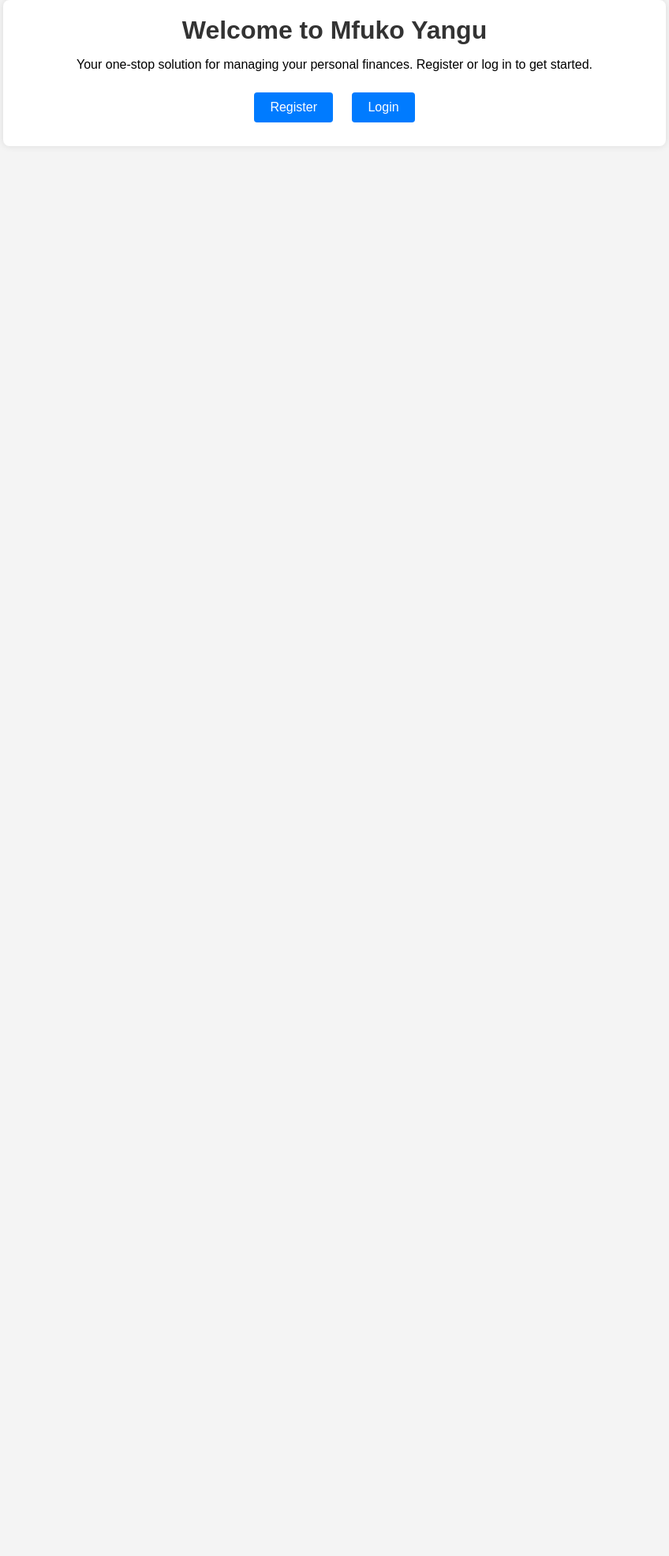
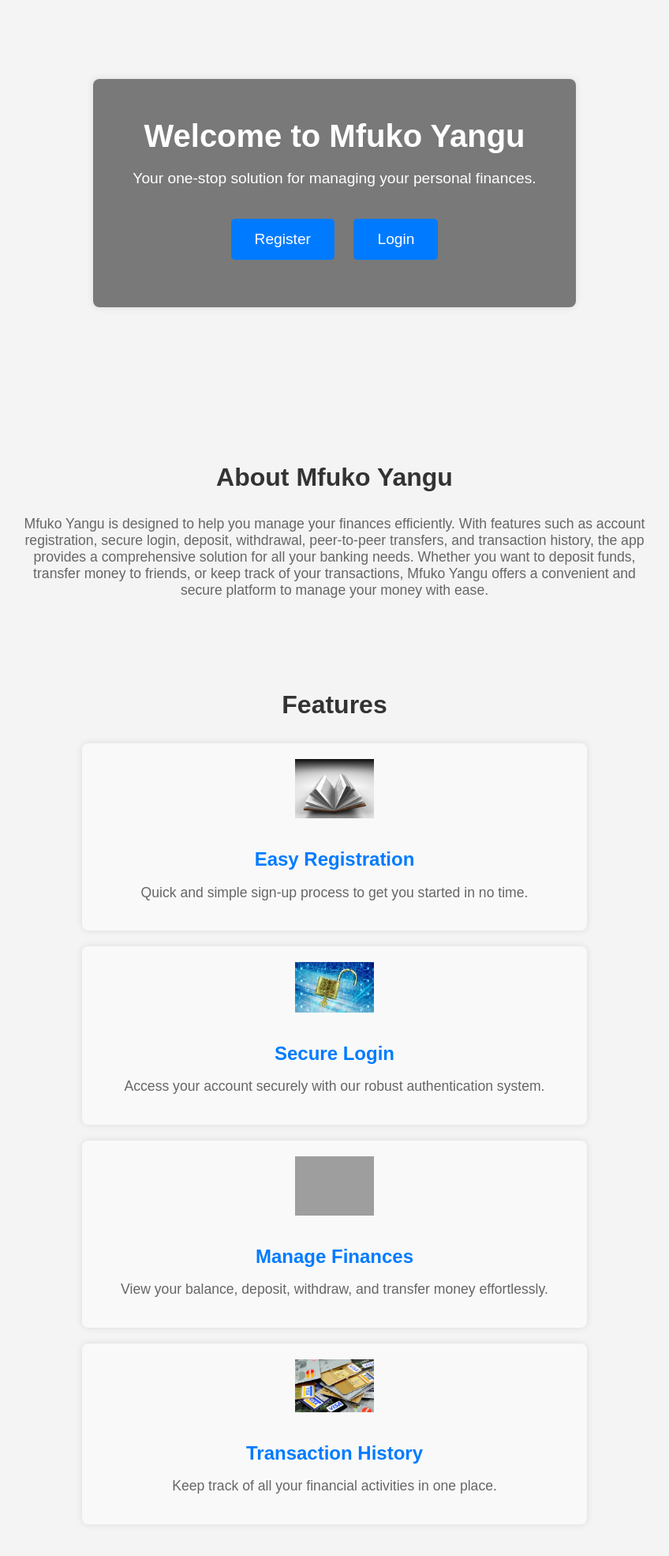
Before and after one commit to fadhilijane/Mfuko_Yangu, a Flask app: page / in a window 1280 px wide. Shown: the whole page at 79% size, without its empty margins (216-1064 px from the left). Before the commit the page ends 155 px from the top, so only its background shows below. Run offline with Flask 3, Linux system fonts and the light colour scheme; grey boxes are pictures that could not be loaded.

Commit message:
deploying app

```diff
--- /dev/null
+++ b/static/landing.css
@@ -0,0 +1,101 @@
+body {
+    font-family: Arial, sans-serif;
+    margin: 0;
+    padding: 0;
+    background-color: #f4f4f4;
+}
+
+.landing-container {
+    text-align: center;
+}
+
+.landing-header {
+    background-image: url('{{ url_for('static', filename='images/background.jpg') }}');
+    background-size: cover;
+    background-position: center;
+    color: #fff;
+    padding: 100px 20px;
+    position: relative;
+}
+
+.landing-header .overlay {
+    background-color: rgba(0, 0, 0, 0.5);
+    padding: 50px;
+    border-radius: 8px;
+    box-shadow: 0 0 10px rgba(0, 0, 0, 0.1);
+    display: inline-block;
+}
+
+.landing-header h1 {
+    font-size: 2.5em;
+    margin: 0;
+}
+
+.landing-header p {
+    font-size: 1.2em;
+    margin: 20px 0;
+}
+
+.landing-buttons {
+    margin-top: 30px;
+}
+
+.button {
+    display: inline-block;
+    padding: 15px 30px;
+    margin: 10px;
+    font-size: 1.2em;
+    color: #fff;
+    background-color: #007BFF;
+    text-decoration: none;
+    border-radius: 5px;
+    transition: background-color 0.3s;
+}
+
+.button:hover {
+    background-color: #0056b3;
+}
+
+.about, .features {
+    margin-top: 50px;
+    padding: 20px;
+}
+
+.about h2, .features h2 {
+    font-size: 2em;
+    color: #333;
+    margin-bottom: 30px;
+}
+
+.about p {
+    font-size: 1.1em;
+    color: #666;
+    max-width: 800px;
+    margin: 0 auto;
+}
+
+.feature {
+    background-color: #f9f9f9;
+    margin: 20px auto;
+    padding: 20px;
+    max-width: 600px;
+    border-radius: 8px;
+    box-shadow: 0 0 10px rgba(0, 0, 0, 0.1);
+    text-align: center;
+}
+
+.feature img {
+    max-width: 100px;
+    margin-bottom: 10px;
+}
+
+.feature h3 {
+    font-size: 1.5em;
+    color: #007BFF;
+    margin-bottom: 10px;
+}
+
+.feature p {
+    font-size: 1.1em;
+    color: #666;
+}
--- a/templates/landing.html
+++ b/templates/landing.html
@@ -3,16 +3,47 @@
 <head>
     <meta charset="UTF-8">
     <title>Welcome to Mfuko Yangu</title>
-    <link rel="stylesheet" href="{{ url_for('static', filename='style.css') }}">
+    <link rel="stylesheet" href="{{ url_for('static', filename='landing.css') }}">
 </head>
 <body>
-    <div class="container">
-        <h1>Welcome to Mfuko Yangu</h1>
-        <p>Your one-stop solution for managing your personal finances. Register or log in to get started.</p>
-        <div class="landing-buttons">
-            <a href="{{ url_for('register') }}" class="button">Register</a>
-            <a href="{{ url_for('login') }}" class="button">Login</a>
-        </div>
+    <div class="landing-container">
+        <header class="landing-header">
+            <div class="overlay">
+                <h1>Welcome to Mfuko Yangu</h1>
+                <p>Your one-stop solution for managing your personal finances.</p>
+                <div class="landing-buttons">
+                    <a href="{{ url_for('register') }}" class="button">Register</a>
+                    <a href="{{ url_for('login') }}" class="button">Login</a>
+                </div>
+            </div>
+        </header>
+        <section class="about">
+            <h2>About Mfuko Yangu</h2>
+            <p>Mfuko Yangu is designed to help you manage your finances efficiently. With features such as account registration, secure login, deposit, withdrawal, peer-to-peer transfers, and transaction history, the app provides a comprehensive solution for all your banking needs. Whether you want to deposit funds, transfer money to friends, or keep track of your transactions, Mfuko Yangu offers a convenient and secure platform to manage your money with ease.</p>
+        </section>
+        <section class="features">
+            <h2>Features</h2>
+            <div class="feature">
+                <img src="{{ url_for('static', filename='images/easy_registration.jpg') }}" alt="Easy Registration">
+                <h3>Easy Registration</h3>
+                <p>Quick and simple sign-up process to get you started in no time.</p>
+            </div>
+            <div class="feature">
+                <img src="{{ url_for('static', filename='images/secure_login.jpg') }}" alt="Secure Login">
+                <h3>Secure Login</h3>
+                <p>Access your account securely with our robust authentication system.</p>
+            </div>
+            <div class="feature">
+                <img src="{{ url_for('static', filename='images/manage_finances.jpg') }}" alt="Manage Finances">
+                <h3>Manage Finances</h3>
+                <p>View your balance, deposit, withdraw, and transfer money effortlessly.</p>
+            </div>
+            <div class="feature">
+                <img src="{{ url_for('static', filename='images/transaction_history.jpg') }}" alt="Transaction History">
+                <h3>Transaction History</h3>
+                <p>Keep track of all your financial activities in one place.</p>
+            </div>
+        </section>
     </div>
 </body>
 </html>
```
Also changed, not shown: static/images/background.jpg (added), static/images/easy_registration.jpg (added), static/images/secure_login.jpg (added), static/images/transaction_history.jpg (added), 1 other file.
